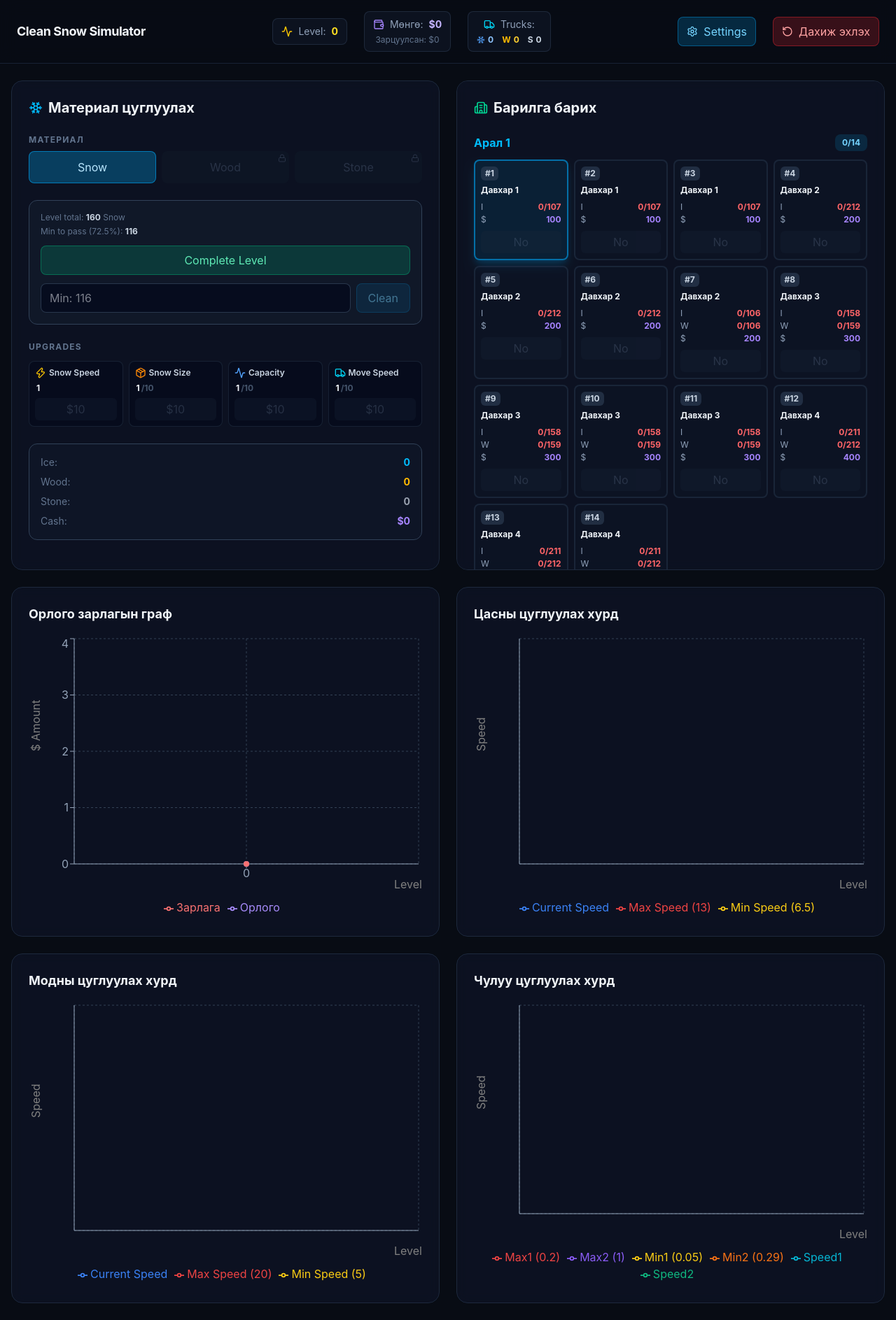
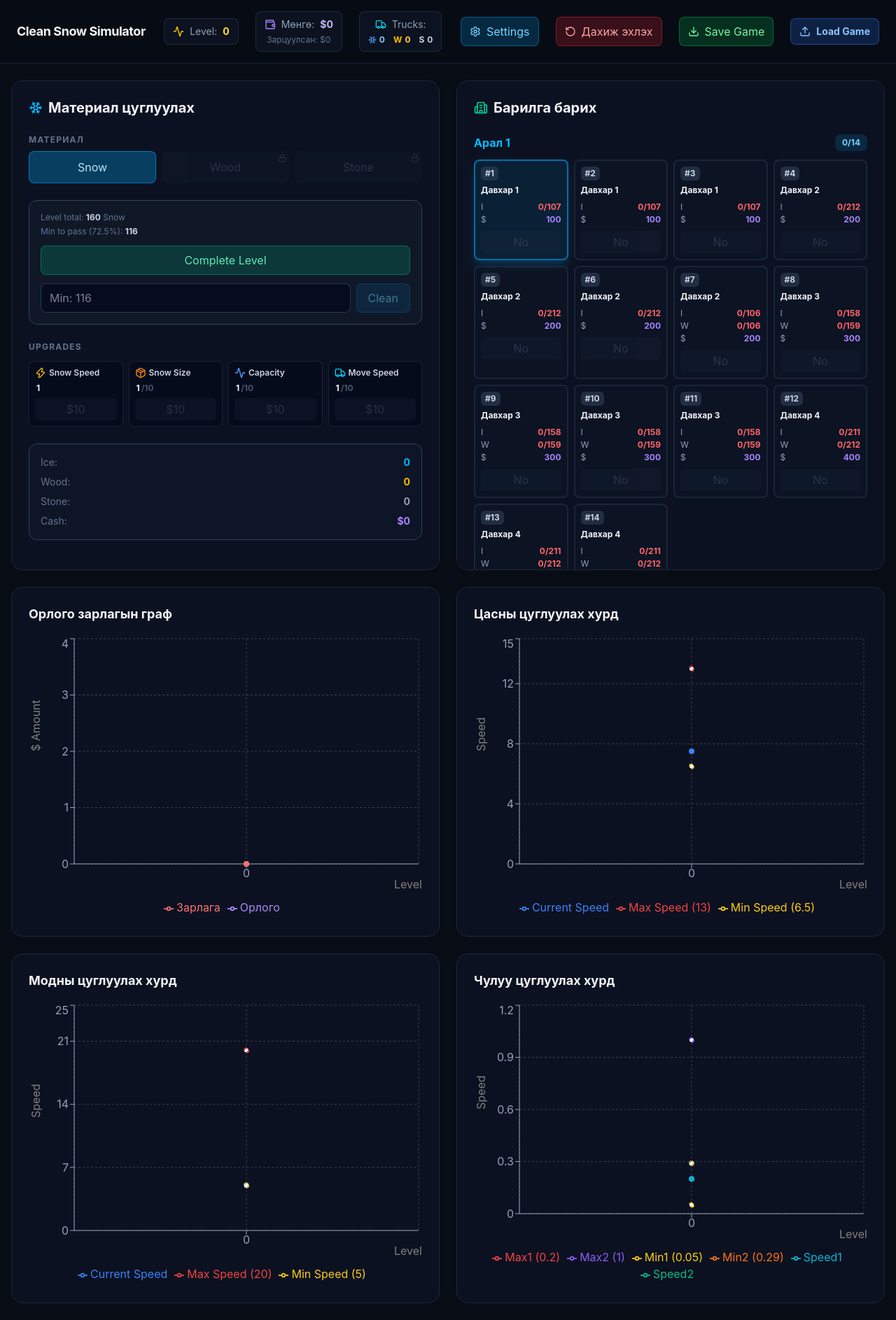
Before and after one commit to tugssaihan/cleansnow-sim, a React (Vite) app: page / in a window 1280 px wide. Shown: the whole page at 70% size. Built offline with nearby package versions, Linux system fonts and the light colour scheme.

Commit message:
graph improvement

```diff
--- a/src/IslandSimulator.tsx
+++ b/src/IslandSimulator.tsx
@@ -13,6 +13,8 @@ import {
   RotateCcw,
   Settings,
   X,
+  Download,
+  Upload,
 } from "lucide-react";
 import {
   LineChart,
@@ -751,6 +753,43 @@ function IslandSimulator() {
   const levelTotalSnow = getMaterialsPerTick("Snow", snowLevel);
   const minRequiredSnow = Math.ceil(levelTotalSnow * 0.725);
 
+  // Initialize gathering speed charts with level 0 starting values
+  useEffect(() => {
+    if (gatheringSpeedChartData.length === 0) {
+      setGatheringSpeedChartData([
+        {
+          level: 0,
+          speed: 7.5,
+          maxSpeed: 13,
+          minSpeed: 6.5,
+        },
+      ]);
+    }
+    if (woodGatheringSpeedChartData.length === 0) {
+      setWoodGatheringSpeedChartData([
+        {
+          level: 0,
+          speed: 5,
+          maxSpeed: 20,
+          minSpeed: 5,
+        },
+      ]);
+    }
+    if (stoneGatheringSpeedChartData.length === 0) {
+      setStoneGatheringSpeedChartData([
+        {
+          level: 0,
+          speed1: 0.2,
+          speed2: 0.29,
+          min1: 0.05,
+          max1: 0.2,
+          min2: 0.29,
+          max2: 1,
+        },
+      ]);
+    }
+  }, []);
+
   // Update chart data when levelsPassed changes and apply move speed penalty every 3 levels
   useEffect(() => {
     setChartData((prev) => {
@@ -829,19 +868,19 @@ function IslandSimulator() {
     }
   }, [currentSpeed, levelsPassed, gameSettings]);
 
-  // Update gathering speed chart data: add entry when level changes, update when speed changes
+  // Update gathering speed chart data for all levels with Snow speed
   useEffect(() => {
-    if (levelsPassed > 0 && currentMode === "Snow") {
+    if (levelsPassed > 0) {
       setGatheringSpeedChartData((prev) => {
         const lastEntry = prev[prev.length - 1];
 
         // Apply decrease formula every 3 levels
         let displaySpeed = currentGatheringSpeed;
-        if (levelsPassed > 0 && levelsPassed % 3 === 0) {
+        if (levelsPassed % 3 === 0) {
           displaySpeed = (6.5 + currentGatheringSpeed) / 2;
         }
 
-        // If we have an entry for this level, update it
+        // If we have an entry for this level, update it; otherwise add new one
         if (lastEntry && lastEntry.level === levelsPassed) {
           return [
             ...prev.slice(0, -1),
@@ -854,7 +893,6 @@ function IslandSimulator() {
           ];
         }
 
-        // If no entry for this level, add a new one
         return [
           ...prev,
           {
@@ -866,21 +904,21 @@ function IslandSimulator() {
         ];
       });
     }
-  }, [currentGatheringSpeed, levelsPassed, currentMode]);
-
-  // Update wood gathering speed chart data: add entry when level changes, update when speed changes
+  }, [currentGatheringSpeed, levelsPassed]);
+
+  // Update wood gathering speed chart data for all levels with Wood speed
   useEffect(() => {
-    if (levelsPassed > 0 && currentMode === "Wood") {
+    if (levelsPassed > 0) {
       setWoodGatheringSpeedChartData((prev) => {
         const lastEntry = prev[prev.length - 1];
 
         // Apply decrease formula every 3 levels
         let displaySpeed = currentWoodGatheringSpeed;
-        if (levelsPassed > 0 && levelsPassed % 3 === 0) {
+        if (levelsPassed % 3 === 0) {
           displaySpeed = (5 + currentWoodGatheringSpeed) / 2;
         }
 
-        // If we have an entry for this level, update it
+        // If we have an entry for this level, update it; otherwise add new one
         if (lastEntry && lastEntry.level === levelsPassed) {
           return [
             ...prev.slice(0, -1),
@@ -893,7 +931,6 @@ function IslandSimulator() {
           ];
         }
 
-        // If no entry for this level, add a new one
         return [
           ...prev,
           {
@@ -905,22 +942,31 @@ function IslandSimulator() {
         ];
       });
     }
-  }, [currentWoodGatheringSpeed, levelsPassed, currentMode]);
-
-  // Update stone gathering speed chart data: add entry when level changes, update when speeds change
+  }, [currentWoodGatheringSpeed, levelsPassed]);
+
+  // Update stone gathering speed chart data for all levels with Stone speed
   useEffect(() => {
-    if (levelsPassed > 0 && currentMode === "Stone") {
+    if (levelsPassed > 0) {
+      // Apply reset every 3 levels (at levels 3, 6, 9, etc.) only when in Stone mode
+      if (currentMode === "Stone" && levelsPassed % 3 === 0) {
+        setCurrentStoneGatheringSpeed1(0.2);
+        setCurrentStoneGatheringSpeed2(0.29);
+      }
+
       setStoneGatheringSpeedChartData((prev) => {
         const lastEntry = prev[prev.length - 1];
 
-        // If we have an entry for this level, update it
+        let displaySpeed1 = currentStoneGatheringSpeed1;
+        let displaySpeed2 = currentStoneGatheringSpeed2;
+
+        // If we have an entry for this level, update it; otherwise add new one
         if (lastEntry && lastEntry.level === levelsPassed) {
           return [
             ...prev.slice(0, -1),
             {
               level: levelsPassed,
-              speed1: currentStoneGatheringSpeed1,
-              speed2: currentStoneGatheringSpeed2,
+              speed1: displaySpeed1,
+              speed2: displaySpeed2,
               min1: 0.05,
               max1: 0.2,
               min2: 0.29,
@@ -929,13 +975,12 @@ function IslandSimulator() {
           ];
         }
 
-        // If no entry for this level, add a new one
         return [
           ...prev,
           {
             level: levelsPassed,
-            speed1: currentStoneGatheringSpeed1,
-            speed2: currentStoneGatheringSpeed2,
+            speed1: displaySpeed1,
+            speed2: displaySpeed2,
             min1: 0.05,
             max1: 0.2,
             min2: 0.29,
@@ -1220,6 +1265,88 @@ function IslandSimulator() {
     setStoneGatheringSpeedChartData([]);
   }
 
+  function saveGame() {
+    const gameState = {
+      money,
+      ice,
+      wood,
+      stone,
+      currentMode,
+      snowLevel,
+      levelsPassed,
+      totalSpent,
+      totalEarned,
+      upgrades,
+      buildings,
+      chartData,
+      currentSpeed,
+      moveSpeedChartData,
+      currentGatheringSpeed,
+      gatheringSpeedChartData,
+      currentWoodGatheringSpeed,
+      woodGatheringSpeedChartData,
+      currentStoneGatheringSpeed1,
+      currentStoneGatheringSpeed2,
+      stoneGatheringSpeedChartData,
+      gameSettings,
+    };
+
+    const dataStr = JSON.stringify(gameState, null, 2);
+    const dataBlob = new Blob([dataStr], { type: "application/json" });
+    const url = URL.createObjectURL(dataBlob);
+    const link = document.createElement("a");
+    link.href = url;
+    link.download = `cleansnow-save-${new Date().toISOString().split("T")[0]}.json`;
+    link.click();
+    URL.revokeObjectURL(url);
+  }
+
+  function loadGame(file: File) {
+    const reader = new FileReader();
+    reader.onload = (e) => {
+      try {
+        const gameState = JSON.parse(e.target?.result as string);
+        setMoney(gameState.money ?? 0);
+        setIce(gameState.ice ?? 0);
+        setWood(gameState.wood ?? 0);
+        setStone(gameState.stone ?? 0);
+        setCurrentMode(gameState.currentMode ?? "Snow");
+        setSnowLevel(gameState.snowLevel ?? 1);
+        setLevelsPassed(gameState.levelsPassed ?? 0);
+        setTotalSpent(gameState.totalSpent ?? 0);
+        setTotalEarned(gameState.totalEarned ?? 0);
+        setUpgrades(gameState.upgrades ?? DEFAULT_UPGRADES);
+        setBuildings(gameState.buildings ?? generateBuildings());
+        setChartData(gameState.chartData ?? []);
+        setCurrentSpeed(gameState.currentSpeed ?? 4);
+        setMoveSpeedChartData(gameState.moveSpeedChartData ?? []);
+        setCurrentGatheringSpeed(gameState.currentGatheringSpeed ?? 7.5);
+        setGatheringSpeedChartData(gameState.gatheringSpeedChartData ?? []);
+        setCurrentWoodGatheringSpeed(gameState.currentWoodGatheringSpeed ?? 5);
+        setWoodGatheringSpeedChartData(
+          gameState.woodGatheringSpeedChartData ?? [],
+        );
+        setCurrentStoneGatheringSpeed1(
+          gameState.currentStoneGatheringSpeed1 ?? 0.2,
+        );
+        setCurrentStoneGatheringSpeed2(
+          gameState.currentStoneGatheringSpeed2 ?? 0.29,
+        );
+        setStoneGatheringSpeedChartData(
+          gameState.stoneGatheringSpeedChartData ?? [],
+        );
+        if (gameState.gameSettings) {
+          setGameSettings(gameState.gameSettings);
+        }
+        alert("Game loaded successfully!");
+      } catch (error) {
+        console.error("Failed to load game:", error);
+        alert("Failed to load game file. Make sure it's a valid save file.");
+      }
+    };
+    reader.readAsText(file);
+  }
+
   function handleSettingsChange(newSettings: GameSettings) {
     setGameSettings(newSettings);
     // Reset the game when settings change
@@ -1325,6 +1452,28 @@ function IslandSimulator() {
             <RotateCcw className="h-4 w-4" />
             Дахиж эхлэх
           </button>
+          <button
+            type="button"
+            onClick={saveGame}
+            className="flex items-center gap-2 rounded-lg bg-green-500/20 text-green-300 border border-green-500/40 px-3 py-2 text-sm font-bold transition-all duration-200 hover:bg-green-500/30 active:scale-95"
+          >
+            <Download className="h-4 w-4" />
+            Save Game
+          </button>
+          <label className="flex items-center gap-2 rounded-lg bg-blue-500/20 text-blue-300 border border-blue-500/40 px-3 py-2 text-sm font-bold transition-all duration-200 hover:bg-blue-500/30 active:scale-95 cursor-pointer">
+            <Upload className="h-4 w-4" />
+            Load Game
+            <input
+              type="file"
+              accept=".json"
+              onChange={(e) => {
+                const file = e.target.files?.[0];
+                if (file) loadGame(file);
+                e.target.value = "";
+              }}
+              className="hidden"
+            />
+          </label>
         </div>
       </div>
 
```
